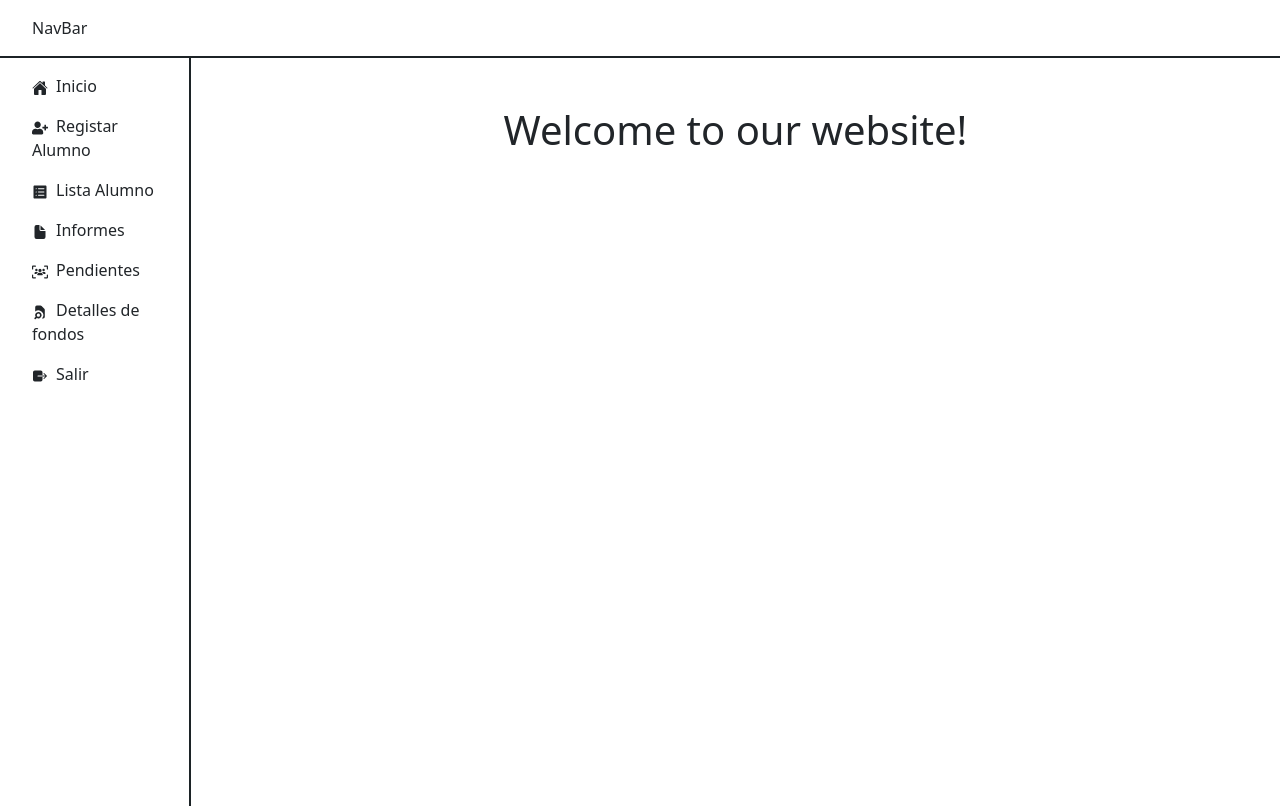
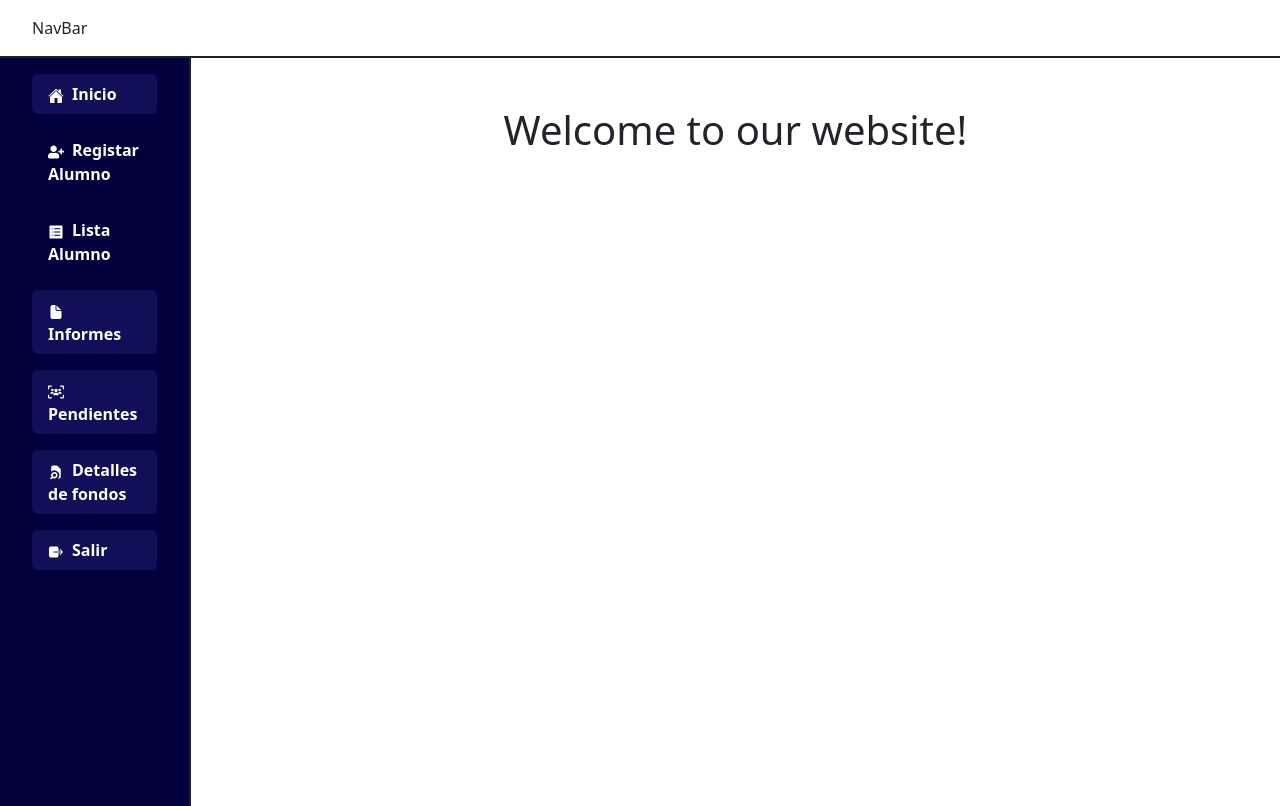
Before and after one commit to JeffreyMardoqueo-17/Admi-Caez-FrontenD, a React (Create React App) app: page / in a window 1280 px wide. Built offline with nearby package versions, Linux system fonts and the light colour scheme.

Commit message:
Ahorita esta casi bien la aprte del sidebar

```diff
--- a/src/App.scss
+++ b/src/App.scss
@@ -6,6 +6,7 @@
 // variables de colore sy eso
   $white: #Ffff;
   $black: #1c2326;
+  $contraste: rgb(16, 15, 88);
 
 .navBar{
     background-color: $white;
@@ -22,6 +23,7 @@
   width: 14rem;
   height: calc(100vh - 52px);
   border-right: 2px solid $black;
+  background-color: #03003d;
   ul{
     list-style: none;
     padding: 1em 2em;
@@ -29,6 +31,12 @@
       margin-bottom: 1em;
       a{
         text-decoration: none;
+        font-weight: bold;
+        &.active{
+          background-color: $contraste;
+          color: $white;
+          font-weight: bold;
+        }
       }
     }
   }
--- a/src/Components/SideBaar/SideBar.jsx
+++ b/src/Components/SideBaar/SideBar.jsx
@@ -1,5 +1,5 @@
 import React from 'react';
-import { Link } from 'react-router-dom';
+import { NavLink } from 'react-router-dom';
 //icons
 import * as FaIcons from 'react-icons/fa';
 import { IoHome } from "react-icons/io5"; //home
@@ -15,25 +15,25 @@ const SideBar = () => {
 
             <ul>
                 <li className='li'>
-                    <Link to="/" className='text-dark'><IoHome className='me-2'/>Inicio</Link>
+                    <NavLink to="/" className='text-white rounded py-2 w-100 d-inline-block px-3'activeClassName="active"><IoHome className='me-2'/>Inicio</NavLink>
                 </li>
                 <li>
-                    <Link  to="/RegistrarAlumno" className='text-dark'> <FaUserPlus className='me-2'/>Registar Alumno</Link>
+                    <NavLink  to="/RegistrarAlumno" className='text-white rounded py-2 w-100 d-inline-block px-3'> <FaUserPlus className='me-2'/>Registar Alumno</NavLink>
                 </li>
                 <li>
-                    <Link to="/lista" className='text-dark '> <IoIosListBox className='me-2' />Lista Alumno</Link>
+                    <NavLink to="/lista" className='text-white rounded py-2 w-100 d-inline-block px-3'> <IoIosListBox className='me-2' />Lista Alumno</NavLink>
                 </li>
                 <li>
-                    <Link to="" className='text-dark'><IoDocument className='me-2'/>Informes</Link>
+                    <NavLink to="" className='text-white rounded py-2 w-100 d-inline-block px-3'><IoDocument className='me-2'/>Informes</NavLink>
                 </li>
                 <li>
-                    <Link to="" className='text-dark'><FaUsersViewfinder className='me-2' />Pendientes</Link>
+                    <NavLink to="" className='text-white rounded py-2 w-100 d-inline-block px-3'><FaUsersViewfinder className='me-2' />Pendientes</NavLink>
                 </li>
                 <li>
-                    <Link to="" className='text-dark'><HiDocumentSearch className='me-2'/>Detalles de fondos</Link>
+                    <NavLink to="" className='text-white rounded py-2 w-100 d-inline-block px-3'><HiDocumentSearch className='me-2'/>Detalles de fondos</NavLink>
                 </li>
                 <li>
-                    <Link to="" className='text-dark'> <IoExit className='me-2'/>Salir</Link>
+                    <NavLink to="" className='text-white rounded py-2 w-100 d-inline-block px-3'> <IoExit className='me-2'/>Salir</NavLink>
                 </li>
             </ul>
         </div>
```
